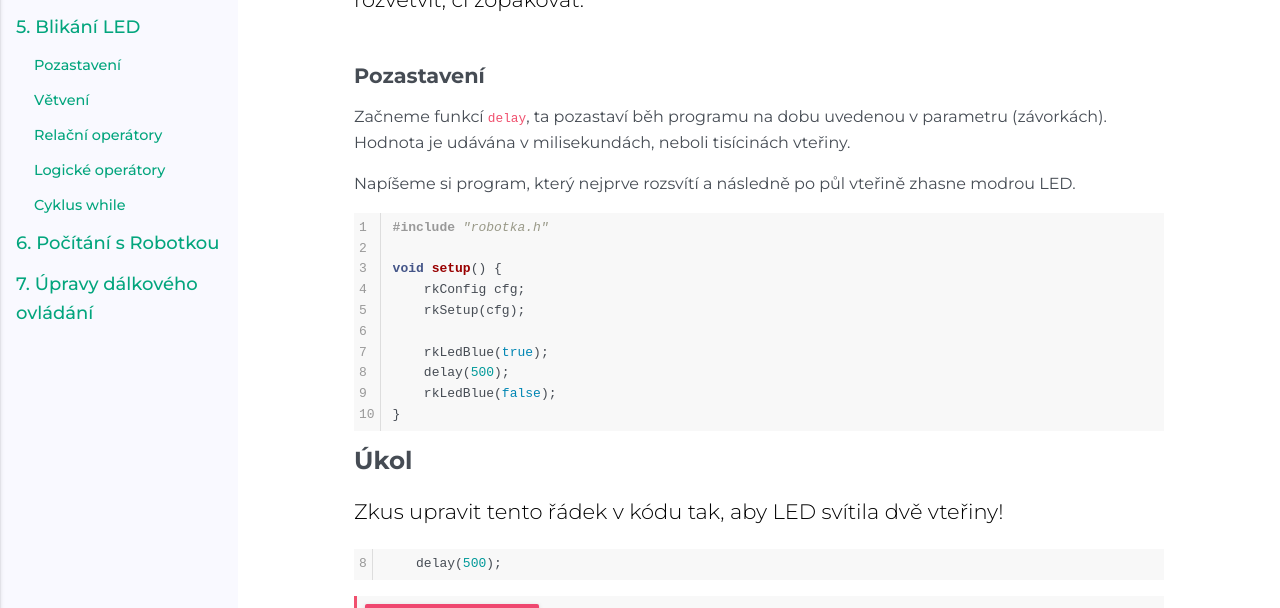
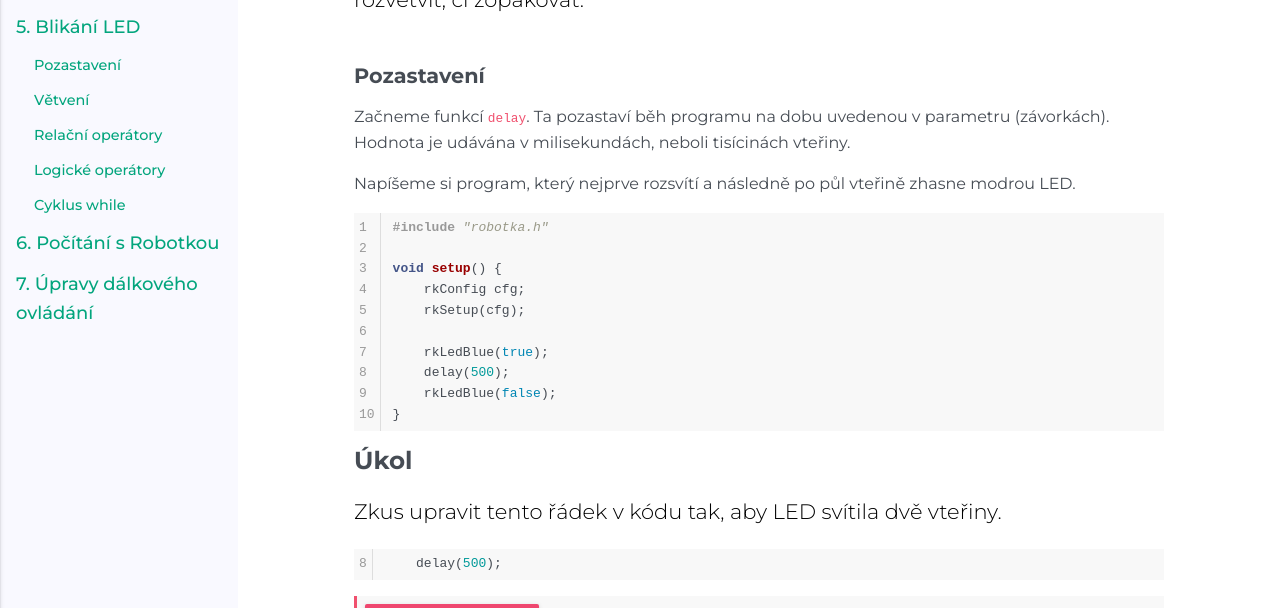
Before and after one commit to RoboticsBrno/robotka.robotickytabor.cz, a Jekyll site: the page built from _coding/004_blikani_led.md, in a window 1280 px wide and 900 px high. Shown: the part 240-848 px from the top of the window. Built offline with Jekyll 4.4.1, drawn with Linux system fonts in a browser that asks for light colours; some of the changed text lies outside the part shown.

Commit message:
Typographical fixes

````diff
--- a/_coding/004_blikani_led.md
+++ b/_coding/004_blikani_led.md
@@ -11,7 +11,7 @@ Nyní se podíváme, jak řídit běh programu.
 Program můžeme pozastavit, rozvětvit, či zopakovat.
 
 #### Pozastavení
-Začneme funkcí `delay`, ta pozastaví běh programu na dobu uvedenou v parametru (závorkách). Hodnota je udávána v milisekundách, neboli tisícinách vteřiny.
+Začneme funkcí `delay`. Ta pozastaví běh programu na dobu uvedenou v parametru (závorkách). Hodnota je udávána v milisekundách, neboli tisícinách vteřiny.
 
 Napíšeme si program, který nejprve rozsvítí a následně po půl vteřině zhasne modrou LED.
 
@@ -31,7 +31,7 @@ void setup() {
 ##### Úkol
 
 {:.lead}
-Zkus upravit tento řádek v kódu tak, aby LED svítila dvě vteřiny!
+Zkus upravit tento řádek v kódu tak, aby LED svítila dvě vteřiny.
 
 ```cpp
     delay(500);
````
Also changed, not shown: other parts of _coding/004_blikani_led.md (+2 -2 lines).
